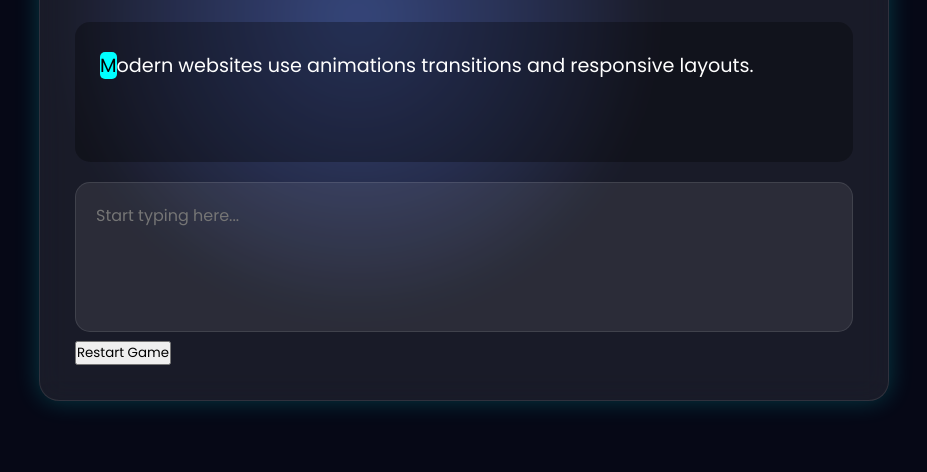
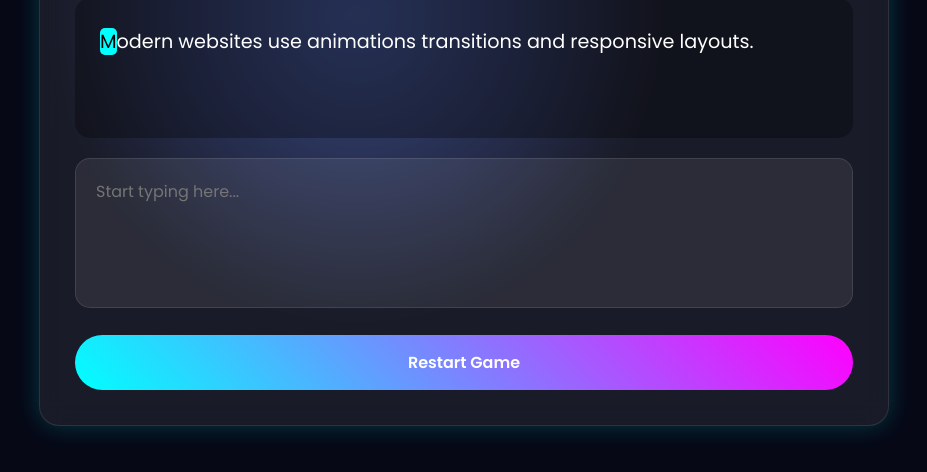
Before and after one commit to Tejas-Mahesh/TYPE-GAME, a plain HTML site: page index.html in a window 1280 px wide. Shown: the part 318-790 px from the top of the page, without its empty margins (176-1103 px from the left). Drawn offline with Linux system fonts and the light colour scheme.

Commit message:
Update style.css

```diff
--- a/style.css
+++ b/style.css
@@ -132,7 +132,17 @@ textarea:focus{
 }
 
 button{
-
+    margin-top:20px;
+    width:100%;
+    padding:15px;
+    border:none;
+    border-radius:50px;
+    font-size:1rem;
+    font-weight:600;
+    cursor:pointer;
+    background:linear-gradient(45deg,cyan,magenta);
+    color:white;
+    transition:0.4s;
 }
 
 button:hover{
```
